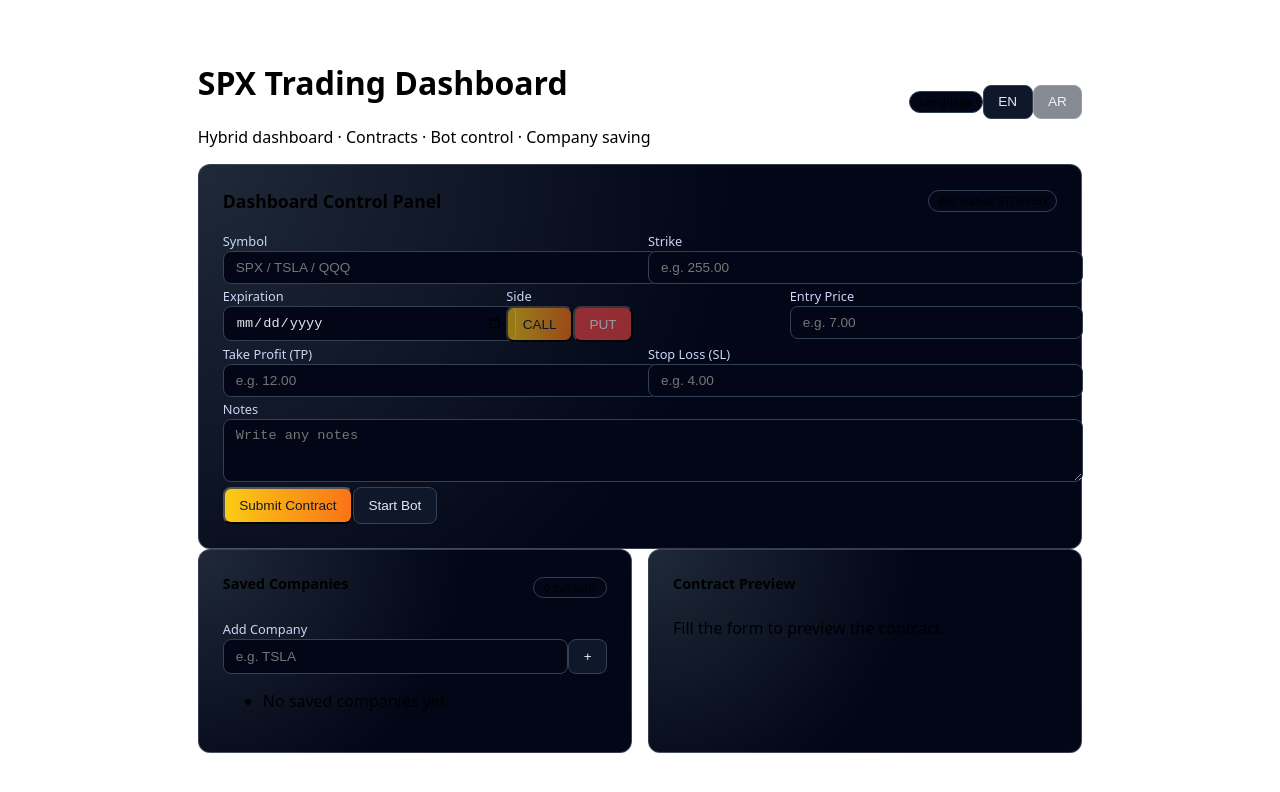
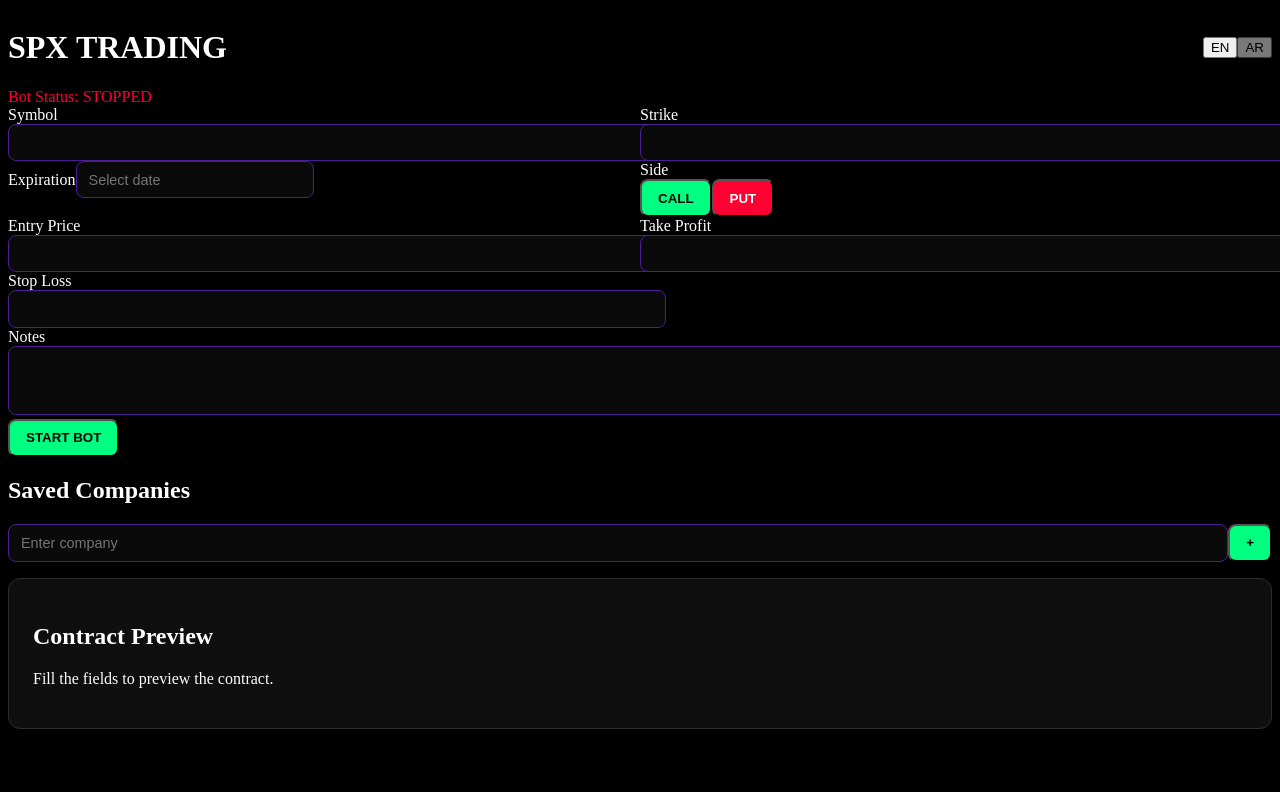
Before and after one commit to alshlyzwz440-collab/dashboard-simple-2024, a Next.js app: page /dashboard in a window 1280 px wide. Shown: the top 792 px of the page. Built offline with nearby package versions, Linux system fonts and the light colour scheme.

Commit message:
SPX TRADING PRO final update

```diff
--- a/app/dashboard/page.tsx
+++ b/app/dashboard/page.tsx
@@ -1,148 +1,96 @@
 "use client";
 
 import { useState } from "react";
+import DatePicker from "react-datepicker";
+import "react-datepicker/dist/react-datepicker.css";
 
 type Lang = "en" | "ar";
 
-type Contract = {
-  symbol: string;
-  strike: string;
-  expiration: string;
-  side: "CALL" | "PUT" | null;
-  entry: string;
-  tp: string;
-  sl: string;
-  notes: string;
-};
-
-const texts: Record<Lang, Record<string, string>> = {
-  en: {
-    title: "SPX Trading Dashboard",
-    panel: "Dashboard Control Panel",
-    symbol: "Symbol",
-    symbolPlaceholder: "SPX / TSLA / QQQ",
-    strike: "Strike",
-    strikePlaceholder: "e.g. 255.00",
-    expiration: "Expiration",
-    entry: "Entry Price",
-    entryPlaceholder: "e.g. 7.00",
-    tp: "Take Profit (TP)",
-    tpPlaceholder: "e.g. 12.00",
-    sl: "Stop Loss (SL)",
-    slPlaceholder: "e.g. 4.00",
-    notes: "Notes",
-    notesPlaceholder: "Write any notes",
-    submit: "Submit Contract",
-    botStart: "Start Bot",
-    botStop: "Stop Bot",
-    botRunning: "Bot Status: RUNNING",
-    botStopped: "Bot Status: STOPPED",
-    companies: "Saved Companies",
-    addCompany: "Add Company",
-    companyPlaceholder: "e.g. TSLA",
-    previewTitle: "Contract Preview",
-    previewEmpty: "Fill the form to preview the contract.",
-    langLabel: "Language",
-  },
-  ar: {
-    title: "لوحة تداول SPX",
-    panel: "لوحة تحكم التداول",
-    symbol: "الرمز",
-    symbolPlaceholder: "SPX / TSLA / QQQ",
-    strike: "سعر التنفيذ",
-    strikePlaceholder: "مثال: 255.00",
-    expiration: "تاريخ الانتهاء",
-    entry: "سعر الدخول",
-    entryPlaceholder: "مثال: 7.00",
-    tp: "جني الأرباح (TP)",
-    tpPlaceholder: "مثال: 12.00",
-    sl: "إيقاف الخسارة (SL)",
-    slPlaceholder: "مثال: 4.00",
-    notes: "ملاحظات",
-    notesPlaceholder: "اكتب أي ملاحظات",
-    submit: "تقديم العقد",
-    botStart: "تشغيل البوت",
-    botStop: "إيقاف البوت",
-    botRunning: "حالة البوت: يعمل",
-    botStopped: "حالة البوت: متوقف",
-    companies: "الشركات المحفوظة",
-    addCompany: "حفظ شركة",
-    companyPlaceholder: "مثال: TSLA",
-    previewTitle: "معاينة العقد",
-    previewEmpty: "املأ الحقول لمعاينة العقد قبل الإرسال.",
-    langLabel: "اللغة",
-  },
-};
-
 export default function DashboardPage() {
   const [lang, setLang] = useState<Lang>("en");
-  const t = texts[lang];
+  const isRtl = lang === "ar";
 
-  const [contract, setContract] = useState<Contract>({
-    symbol: "",
-    strike: "",
-    expiration: "",
-    side: null,
-    entry: "",
-    tp: "",
-    sl: "",
-    notes: "",
-  });
+  const [symbol, setSymbol] = useState("");
+  const [strike, setStrike] = useState("");
+  const [expiration, setExpiration] = useState<Date | null>(null);
+  const [side, setSide] = useState<"CALL" | "PUT" | null>(null);
+  const [entry, setEntry] = useState("");
+  const [tp, setTp] = useState("");
+  const [sl, setSl] = useState("");
+  const [notes, setNotes] = useState("");
 
   const [botRunning, setBotRunning] = useState(false);
+
   const [companies, setCompanies] = useState<string[]>([]);
   const [companyInput, setCompanyInput] = useState("");
 
-  const isRtl = lang === "ar";
+  const t = {
+    en: {
+      title: "SPX TRADING",
+      symbol: "Symbol",
+      strike: "Strike",
+      expiration: "Expiration",
+      entry: "Entry Price",
+      tp: "Take Profit",
+      sl: "Stop Loss",
+      notes: "Notes",
+      submit: "Submit Contract",
+      companies: "Saved Companies",
+      addCompany: "Add Company",
+      botRunning: "Bot Status: RUNNING",
+      botStopped: "Bot Status: STOPPED",
+      preview: "Contract Preview",
+      emptyPreview: "Fill the fields to preview the contract.",
+      lang: "Language",
+    },
+    ar: {
+      title: "SPX TRADING",
+      symbol: "الرمز",
+      strike: "سعر التنفيذ",
+      expiration: "تاريخ الانتهاء",
+      entry: "سعر الدخول",
+      tp: "جني الأرباح",
+      sl: "إيقاف الخسارة",
+      notes: "ملاحظات",
+      submit: "إرسال العقد",
+      companies: "الشركات المحفوظة",
+      addCompany: "حفظ شركة",
+      botRunning: "حالة البوت: يعمل",
+      botStopped: "حالة البوت: متوقف",
+      preview: "معاينة العقد",
+      emptyPreview: "املأ الحقول لمعاينة العقد.",
+      lang: "اللغة",
+    },
+  }[lang];
 
-  const handleChange = (field: keyof Contract, value: string) => {
-    setContract((prev) => ({ ...prev, [field]: value }));
-  };
-
-  const handleSubmit = () => {
-    console.log("Submitting contract:", contract);
-    alert("Contract submitted (placeholder).");
-  };
-
-  const toggleBot = () => {
-    setBotRunning((prev) => !prev);
-  };
-
-  const addCompany = () => {
-    const trimmed = companyInput.trim();
-    if (!trimmed) return;
-    if (!companies.includes(trimmed)) {
-      setCompanies((prev) => [...prev, trimmed]);
-    }
+  const addCompanyFn = () => {
+    const c = companyInput.trim();
+    if (!c) return;
+    if (!companies.includes(c)) setCompanies([...companies, c]);
     setCompanyInput("");
   };
 
-  const directionClass = isRtl ? "text-right" : "text-left";
-  const flexDir = isRtl ? "flex-row-reverse" : "flex-row";
+  return (
+    <main
+      className="min-h-screen p-6"
+      dir={isRtl ? "rtl" : "ltr"}
+      style={{ background: "#000", color: "#fff" }}
+    >
+      {/* HEADER */}
+      <header className="flex justify-between items-center mb-6">
+        <h1 className="text-2xl font-bold text-purple-400">{t.title}</h1>
 
-  return (
-    <main className="dashboard-shell">
-      <header className={`mb-4 flex ${flexDir} items-center justify-between`}>
-        <div className={directionClass}>
-          <h1 className="text-xl font-semibold text-yellow-400">
-            {t.title}
-          </h1>
-          <p className="text-xs text-slate-400">
-            Hybrid dashboard · Contracts · Bot control · Company saving
-          </p>
-        </div>
-        <div className={`flex ${flexDir} items-center gap-2`}>
-          <span className="badge">{t.langLabel}</span>
+        <div className="flex gap-2">
           <button
-            className="btn btn-secondary"
             onClick={() => setLang("en")}
+            className="px-3 py-1 rounded bg-gray-800 hover:bg-gray-700"
             style={{ opacity: lang === "en" ? 1 : 0.5 }}
           >
             EN
           </button>
           <button
-            className="btn btn-secondary"
             onClick={() => setLang("ar")}
+            className="px-3 py-1 rounded bg-gray-800 hover:bg-gray-700"
             style={{ opacity: lang === "ar" ? 1 : 0.5 }}
           >
             AR
@@ -150,217 +98,175 @@ export default function DashboardPage() {
         </div>
       </header>
 
-      {/* لوحة التحكم */}
-      <section className="card mb-4">
-        <div className="card-header">
-          <span className="card-title">{t.panel}</span>
-          <span className="badge">
+      {/* BOT STATUS */}
+      <div className="mb-4">
+        <span
+          className="px-3 py-1 rounded text-sm font-bold"
+          style={{
+            color: botRunning ? "#00ff80" : "#ff0033",
+          }}
+        >
           {botRunning ? t.botRunning : t.botStopped}
         </span>
       </div>
 
-        <div className={`grid-2 ${directionClass}`}>
+      {/* FORM */}
+      <section className="grid grid-cols-2 gap-4 mb-6">
+        {/* SYMBOL */}
         <div>
-            <label className="input-label">{t.symbol}</label>
+          <label className="text-sm text-purple-300">{t.symbol}</label>
           <input
             className="input"
-              placeholder={t.symbolPlaceholder}
-              value={contract.symbol}
-              onChange={(e) => handleChange("symbol", e.target.value)}
-              dir={isRtl ? "rtl" : "ltr"}
+            value={symbol}
+            onChange={(e) => setSymbol(e.target.value)}
           />
         </div>
+
+        {/* STRIKE */}
         <div>
-            <label className="input-label">{t.strike}</label>
+          <label className="text-sm text-purple-300">{t.strike}</label>
           <input
             className="input"
-              placeholder={t.strikePlaceholder}
-              value={contract.strike}
-              onChange={(e) => handleChange("strike", e.target.value)}
-              dir={isRtl ? "rtl" : "ltr"}
+            value={strike}
+            onChange={(e) => setStrike(e.target.value)}
           />
         </div>
+
+        {/* EXPIRATION */}
+        <div>
+          <label className="text-sm text-purple-300">{t.expiration}</label>
+          <DatePicker
+            selected={expiration}
+            onChange={(date) => setExpiration(date)}
+            className="input"
+            calendarStartDay={isRtl ? 6 : 0}
+            locale={isRtl ? "ar" : "en"}
+            placeholderText={isRtl ? "اختر التاريخ" : "Select date"}
+          />
         </div>
 
-        <div className={`grid-3 mt-3 ${directionClass}`}>
+        {/* SIDE */}
         <div>
-            <label className="input-label">{t.expiration}</label>
-            <input
-              type="date"
-              className="input"
-              value={contract.expiration}
-              onChange={(e) => handleChange("expiration", e.target.value)}
-            />
-          </div>
-          <div>
-            <label className="input-label">Side</label>
-            <div className={`flex ${flexDir} gap-2`}>
+          <label className="text-sm text-purple-300">Side</label>
+          <div className="flex gap-3 mt-2">
             <button
-                className="btn btn-primary"
-                style={{
-                  opacity: contract.side === "CALL" ? 1 : 0.6,
-                }}
-                onClick={() => handleChange("side", "CALL")}
+              className={`btn-call ${side === "CALL" ? "active" : ""}`}
+              onClick={() => setSide("CALL")}
             >
               CALL
             </button>
             <button
-                className="btn btn-danger"
-                style={{
-                  opacity: contract.side === "PUT" ? 1 : 0.6,
-                }}
-                onClick={() => handleChange("side", "PUT")}
+              className={`btn-put ${side === "PUT" ? "active" : ""}`}
+              onClick={() => setSide("PUT")}
             >
               PUT
             </button>
           </div>
         </div>
+
+        {/* ENTRY */}
         <div>
-            <label className="input-label">{t.entry}</label>
+          <label className="text-sm text-purple-300">{t.entry}</label>
           <input
             className="input"
-              placeholder={t.entryPlaceholder}
-              value={contract.entry}
-              onChange={(e) => handleChange("entry", e.target.value)}
-              dir={isRtl ? "rtl" : "ltr"}
+            value={entry}
+            onChange={(e) => setEntry(e.target.value)}
           />
         </div>
+
+        {/* TP */}
+        <div>
+          <label className="text-sm text-purple-300">{t.tp}</label>
+          <input
+            className="input"
+            value={tp}
+            onChange={(e) => setTp(e.target.value)}
+          />
         </div>
 
-        <div className={`grid-2 mt-3 ${directionClass}`}>
+        {/* SL */}
         <div>
-            <label className="input-label">{t.tp}</label>
+          <label className="text-sm text-purple-300">{t.sl}</label>
           <input
             className="input"
-              placeholder={t.tpPlaceholder}
-              value={contract.tp}
-              onChange={(e) => handleChange("tp", e.target.value)}
-              dir={isRtl ? "rtl" : "ltr"}
+            value={sl}
+            onChange={(e) => setSl(e.target.value)}
           />
         </div>
-          <div>
-            <label className="input-label">{t.sl}</label>
-            <input
-              className="input"
-              placeholder={t.slPlaceholder}
-              value={contract.sl}
-              onChange={(e) => handleChange("sl", e.target.value)}
-              dir={isRtl ? "rtl" : "ltr"}
-            />
-          </div>
-        </div>
 
-        <div className={`mt-3 ${directionClass}`}>
-          <label className="input-label">{t.notes}</label>
+        {/* NOTES */}
+        <div className="col-span-2">
+          <label className="text-sm text-purple-300">{t.notes}</label>
           <textarea
             className="input"
             rows={3}
-            placeholder={t.notesPlaceholder}
-            value={contract.notes}
-            onChange={(e) => handleChange("notes", e.target.value)}
-            dir={isRtl ? "rtl" : "ltr"}
+            value={notes}
+            onChange={(e) => setNotes(e.target.value)}
           />
-        </div>
-
-        <div className={`mt-4 flex ${flexDir} gap-2`}>
-          <button className="btn btn-primary" onClick={handleSubmit}>
-            {t.submit}
-          </button>
-          <button className="btn btn-secondary" onClick={toggleBot}>
-            {botRunning ? t.botStop : t.botStart}
-          </button>
         </div>
       </section>
 
-      {/* حفظ الشركات + معاينة العقد */}
-      <section className={`grid-2 gap-4 ${directionClass}`}>
-        {/* حفظ الشركات */}
-        <div className="card">
-          <div className="card-header">
-            <span className="section-title">{t.companies}</span>
-            <span className="badge">
-              {companies.length} {lang === "ar" ? "شركة" : "symbols"}
-            </span>
+      {/* BOT BUTTONS */}
+      <div className="flex gap-4 mb-6">
+        {botRunning ? (
+          <button className="btn-stop" onClick={() => setBotRunning(false)}>
+            STOP BOT
+          </button>
+        ) : (
+          <button className="btn-start" onClick={() => setBotRunning(true)}>
+            START BOT
+          </button>
+        )}
       </div>
-          <div className={directionClass}>
-            <label className="input-label">{t.addCompany}</label>
-            <div className={`flex ${flexDir} gap-2`}>
+
+      {/* COMPANIES */}
+      <section className="mb-6">
+        <h2 className="text-lg font-bold text-purple-300 mb-2">
+          {t.companies}
+        </h2>
+
+        <div className="flex gap-3 mb-3">
           <input
             className="input"
-                placeholder={t.companyPlaceholder}
             value={companyInput}
             onChange={(e) => setCompanyInput(e.target.value)}
-                dir={isRtl ? "rtl" : "ltr"}
+            placeholder={isRtl ? "اكتب الشركة" : "Enter company"}
           />
-              <button className="btn btn-secondary" onClick={addCompany}>
+          <button className="btn-start" onClick={addCompanyFn}>
             +
           </button>
         </div>
-            <ul className="mt-3 text-xs text-slate-300 space-y-1">
-              {companies.length === 0 && (
-                <li className="text-slate-500">
-                  {lang === "ar"
-                    ? "لا توجد شركات محفوظة بعد."
-                    : "No saved companies yet."}
-                </li>
-              )}
+
+        <ul className="space-y-2">
           {companies.map((c) => (
             <li
               key={c}
-                  className="flex items-center justify-between border border-slate-700 rounded-md px-2 py-1"
+              className="px-3 py-2 bg-gray-900 rounded border border-purple-700 hover:bg-gray-800"
             >
-                  <span>{c}</span>
+              {c}
             </li>
           ))}
         </ul>
+      </section>
+
+      {/* PREVIEW */}
+      <section className="card">
+        <h2 className="text-lg font-bold text-purple-300 mb-3">{t.preview}</h2>
+
+        {!symbol || !side || !expiration ? (
+          <p className="text-gray-500">{t.emptyPreview}</p>
+        ) : (
+          <div className="space-y-2 text-sm">
+            <p>Symbol: {symbol}</p>
+            <p>Side: {side}</p>
+            <p>Strike: {strike}</p>
+            <p>Expiration: {expiration?.toLocaleDateString()}</p>
+            <p>Entry: {entry}</p>
+            <p>TP: {tp}</p>
+            <p>SL: {sl}</p>
+            <p>Notes: {notes}</p>
           </div>
-        </div>
-
-        {/* معاينة العقد */}
-        <div className="card">
-          <div className="card-header">
-            <span className="section-title">{t.previewTitle}</span>
-          </div>
-          <div className={directionClass}>
-            {contract.symbol && contract.side && contract.expiration ? (
-              <div className="text-xs space-y-1 text-slate-200">
-                <p>
-                  {lang === "ar" ? "الرمز:" : "Symbol:"} {contract.symbol}
-                </p>
-                <p>
-                  {lang === "ar" ? "النوع:" : "Side:"} {contract.side}
-                </p>
-                <p>
-                  {lang === "ar" ? "سعر التنفيذ:" : "Strike:"}{" "}
-                  {contract.strike || "-"}
-                </p>
-                <p>
-                  {lang === "ar" ? "تاريخ الانتهاء:" : "Expiration:"}{" "}
-                  {contract.expiration}
-                </p>
-                <p>
-                  {lang === "ar" ? "سعر الدخول:" : "Entry:"}{" "}
-                  {contract.entry || "-"}
-                </p>
-                <p>
-                  {lang === "ar" ? "جني الأرباح:" : "TP:"}{" "}
-                  {contract.tp || "-"}
-                </p>
-                <p>
-                  {lang === "ar" ? "إيقاف الخسارة:" : "SL:"}{" "}
-                  {contract.sl || "-"}
-                </p>
-                {contract.notes && (
-                  <p>
-                    {lang === "ar" ? "ملاحظات:" : "Notes:"} {contract.notes}
-                  </p>
         )}
-              </div>
-            ) : (
-              <p className="text-xs text-slate-500">{t.previewEmpty}</p>
-            )}
-          </div>
-        </div>
       </section>
     </main>
   );
--- a/app/globals.css
+++ b/app/globals.css
@@ -1,109 +1,101 @@
-/* app/globals.css */
 @tailwind base;
 @tailwind components;
 @tailwind utilities;
 
-body {
-  font-family: system-ui, -apple-system, BlinkMacSystemFont, "Segoe UI", sans-serif;
-}
-
-.dashboard-shell {
-  max-width: 1100px;
-  margin: 0 auto;
-  padding: 2rem 1.5rem;
-}
-
-.card {
-  border-radius: 0.75rem;
-  border: 1px solid rgba(148, 163, 184, 0.35);
-  background: radial-gradient(circle at top left, #1f2937 0, #020617 55%);
-  padding: 1.5rem;
-}
-
-.card-header {
-  display: flex;
-  justify-content: space-between;
-  align-items: center;
-  margin-bottom: 1rem;
-}
-
-.card-title {
-  font-size: 1.1rem;
-  font-weight: 600;
-}
-
-.input-label {
-  font-size: 0.8rem;
-  color: #cbd5f5;
-  margin-bottom: 0.25rem;
-}
-
+/* إضاءة بنفسجية نيون للخانات */
 .input {
   width: 100%;
   border-radius: 0.5rem;
-  border: 1px solid #334155;
-  background-color: #020617;
-  padding: 0.5rem 0.75rem;
-  font-size: 0.85rem;
-  color: #e5e7eb;
+  border: 1px solid #4c1d95; /* بنفسجي داكن */
+  background-color: #0a0a0a;
+  padding: 0.6rem 0.75rem;
+  font-size: 0.9rem;
+  color: #ffffff;
+  transition: 0.25s ease;
+}
+
+.input:hover {
+  border-color: #a855f7; /* بنفسجي نيون */
+  box-shadow: 0 0 10px #a855f7;
 }
 
 .input:focus {
-  outline: 1px solid #facc15;
-  border-color: #facc15;
+  outline: none;
+  border-color: #c084fc; /* بنفسجي نيون قوي */
+  box-shadow: 0 0 15px #c084fc;
 }
 
-.btn {
+/* أزرار CALL / PUT */
+.btn-call {
+  background: #00ff80; /* أخضر نيون */
+  color: #000;
+  font-weight: 600;
   border-radius: 0.5rem;
-  padding: 0.55rem 0.9rem;
-  font-size: 0.85rem;
-  font-weight: 500;
-  display: inline-flex;
-  align-items: center;
-  justify-content: center;
-  gap: 0.35rem;
+  padding: 0.6rem 1rem;
+  transition: 0.25s ease;
 }
 
-.btn-primary {
-  background: linear-gradient(to right, #facc15, #f97316);
-  color: #111827;
+.btn-call:hover,
+.btn-call.active {
+  box-shadow: 0 0 15px #00ff80;
 }
 
-.btn-secondary {
-  background: #0f172a;
-  color: #e5e7eb;
-  border: 1px solid #334155;
+.btn-put {
+  background: #ff0033; /* أحمر نيون */
+  color: #fff;
+  font-weight: 600;
+  border-radius: 0.5rem;
+  padding: 0.6rem 1rem;
+  transition: 0.25s ease;
 }
 
-.btn-danger {
-  background: #ef4444;
-  color: #f9fafb;
+.btn-put:hover,
+.btn-put.active {
+  box-shadow: 0 0 15px #ff0033;
 }
 
-.badge {
-  display: inline-flex;
-  align-items: center;
-  border-radius: 999px;
-  padding: 0.15rem 0.6rem;
-  font-size: 0.7rem;
-  border: 1px solid #334155;
-  background-color: #020617;
+/* زر تشغيل/إيقاف البوت */
+.btn-start {
+  background: #00ff80;
+  color: #000;
+  font-weight: 600;
+  border-radius: 0.5rem;
+  padding: 0.6rem 1rem;
+  transition: 0.25s ease;
 }
 
-.grid-2 {
-  display: grid;
-  grid-template-columns: repeat(2, minmax(0, 1fr));
-  gap: 1rem;
+.btn-start:hover {
+  box-shadow: 0 0 15px #00ff80;
 }
 
-.grid-3 {
-  display: grid;
-  grid-template-columns: repeat(3, minmax(0, 1fr));
-  gap: 1rem;
+.btn-stop {
+  background: #ff0033;
+  color: #fff;
+  font-weight: 600;
+  border-radius: 0.5rem;
+  padding: 0.6rem 1rem;
+  transition: 0.25s ease;
 }
 
-.section-title {
-  font-size: 0.9rem;
-  font-weight: 600;
-  margin-bottom: 0.5rem;
+.btn-stop:hover {
+  box-shadow: 0 0 15px #ff0033;
 }
+
+/* خلفية الداشبورد */
+body {
+  background-color: #000000;
+  color: #ffffff;
+}
+
+/* الكروت */
+.card {
+  background: #0f0f0f;
+  border: 1px solid #2d2d2d;
+  border-radius: 0.75rem;
+  padding: 1.5rem;
+  transition: 0.25s ease;
+}
+
+.card:hover {
+  box-shadow: 0 0 20px #a855f7;
+}
```
Lines whose indentation alone changed are shown as unchanged.
